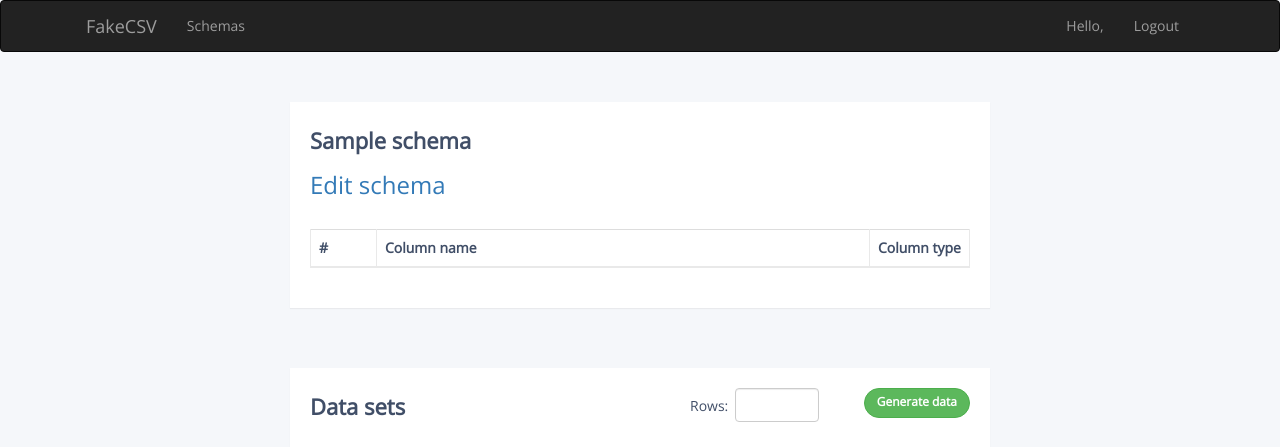
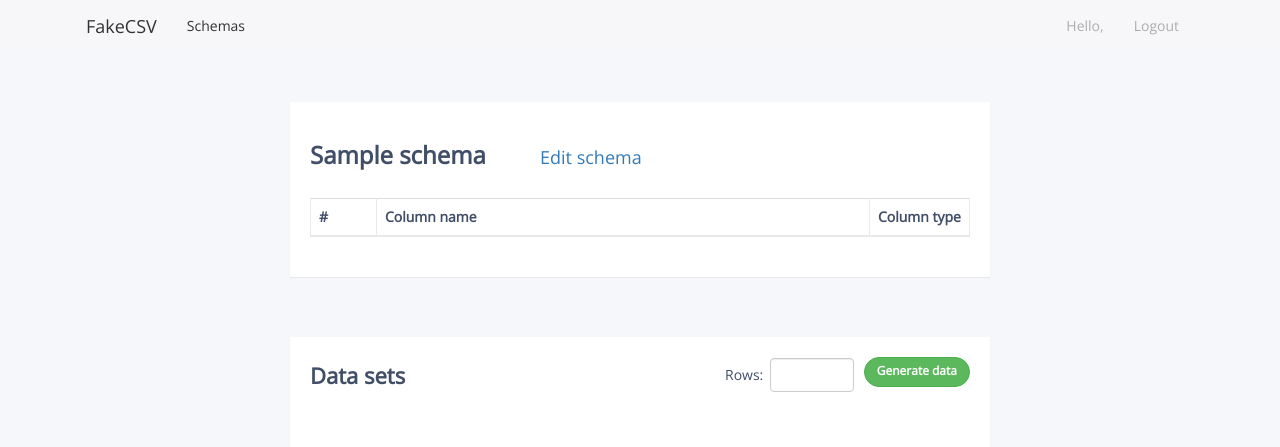
Before and after one commit to rashadgsml/Planeks-task, a Django app: page /schemas/detail/1/ in a window 1280 px wide. Shown: the top 447 px of the page. Run offline with Django 4.2, Linux system fonts and the light colour scheme; lists and menus that the app fills with data are empty; some libraries are stand-ins or nearby versions.

Commit message:
modifying login design and fixing bugs

```diff
--- a/schemas/api/views.py
+++ b/schemas/api/views.py
@@ -90,7 +90,7 @@ class GenerateCsvAPI(RetrieveAPIView):
         dataset = pd.DataFrame(row_list, columns=column_name_list)
         temp_file = ContentFile(dataset.to_csv(index=None, header=True,
                                             sep=schema.column_sep, lineterminator='\n',
-                                            quotechar='"', quoting=1))
+                                            quotechar=schema.string_char, quoting=1))
         obj = Dataset.objects.create(
             schema=schema
         )
--- a/static/css/style.css
+++ b/static/css/style.css
@@ -13,3 +13,71 @@
     border-color: white;
     box-shadow: none;
 }
+
+
+.alert {
+    position: relative;
+    text-align: center;
+    bottom: 20px;
+}
+
+
+.navbar {
+    border-radius: 0px;
+}
+
+
+.navbar-brand {
+    color: #000000CC;
+}
+
+
+nav div ul li a {
+    color: #000000CC;
+}
+
+
+.navbar-right li a {
+    color: #0000004D;
+}
+
+
+.login-form {
+    position: relative;
+    height: 445px;
+    width: 650px;
+    left: 175px;
+    top: 70px;
+    border-radius: 4px;
+}
+
+.login-form h2 {
+    position: relative;
+    height: 79px;
+    width: 86px;
+    left: 100px;
+    top: 10px;
+}
+
+.login-form input {
+    position: relative;
+    height: 38px;
+    width: 308px;
+}
+
+
+.login-form .btn {
+    left: 244px;
+    position: relative;
+}
+
+
+.login-card {
+    position: relative;
+    height: 445px;
+    width: 650px;
+    left: 25%;
+    top: 100px;
+    border-radius: 4px;
+    border: 1px solid #E5E5E5!important;
+}
--- a/templates/base.html
+++ b/templates/base.html
@@ -19,6 +19,7 @@
         }
         body {
             padding-bottom: 250px;
+            background-color: #FFFFFF;
         }
     </style>
     {% block css %} {% endblock css %}
@@ -26,7 +27,7 @@
 
 <body>
     {% block navbar %}
-    <nav class="navbar navbar-inverse">
+    <nav class="navbar navbar-expand-lg navbar-light bg-light" style="background-color: #F7F7F9;">
         <div class="container-fluid">
             <div class="navbar-header" style="margin-left: 70px;">
                 <a class="navbar-brand">FakeCSV</a>
@@ -35,7 +36,7 @@
                 <li><a href="{% url 'schemas:list' %}">Schemas</a></li>
             </ul>
             <ul class="nav navbar-nav navbar-right" style="margin-right: 70px;">
-                <li><a>Hello, {{request.user.username}}</a></li>
+                <li><a>Hello, <b>{{request.user.username}}</b></a></li>
                 <li><a href="{% url 'logout' %}">Logout</a></li>
             </ul>
         </div>
--- a/templates/detail.html
+++ b/templates/detail.html
@@ -12,9 +12,11 @@
         <div class="table-wrapper">
             <div class="table-title">
                 <div class="row">
-                    <div class="col-sm-8">
-                        <h2><b>Sample schema</b></h2>
-                        <h3><a href="{% url 'schemas:edit' obj_id %}">Edit schema</a></h3>
+                    <div class="col-sm-4">
+                        <h3><b>Sample schema</b></h3>
+                    </div>
+                    <div class="col-sm-4">
+                        <h4 style="position: relative;top:16px"><a href="{% url 'schemas:edit' obj_id %}">Edit schema</a></h4>
                     </div>
                 </div>
             </div>
@@ -39,8 +41,8 @@
                         <h2><b>Data sets</b></h2>
                     </div>
                     <div class="col-sm-3">
-                        <h5 style="margin-left: 35px;">Rows:</h5>
-                        <input style="width: 84px;left:80px;bottom:35px;" class="form-control col-md-6" type="number" id="rows">
+                        <h5 style="margin-left: 70px;">Rows:</h5>
+                        <input style="width: 84px;left:115px;bottom:35px;z-index:100;" class="form-control col-md-6" type="number" id="rows">
                     </div>
                     <div class="col-sm-3">
                         <a onclick="generateCSV()" class="btn btn-success add-new">Generate data</a>
```
Also changed, not shown: static/js/CreateSchema.js (+11 -3 lines), templates/registration/login.html (+29 -6 lines).
